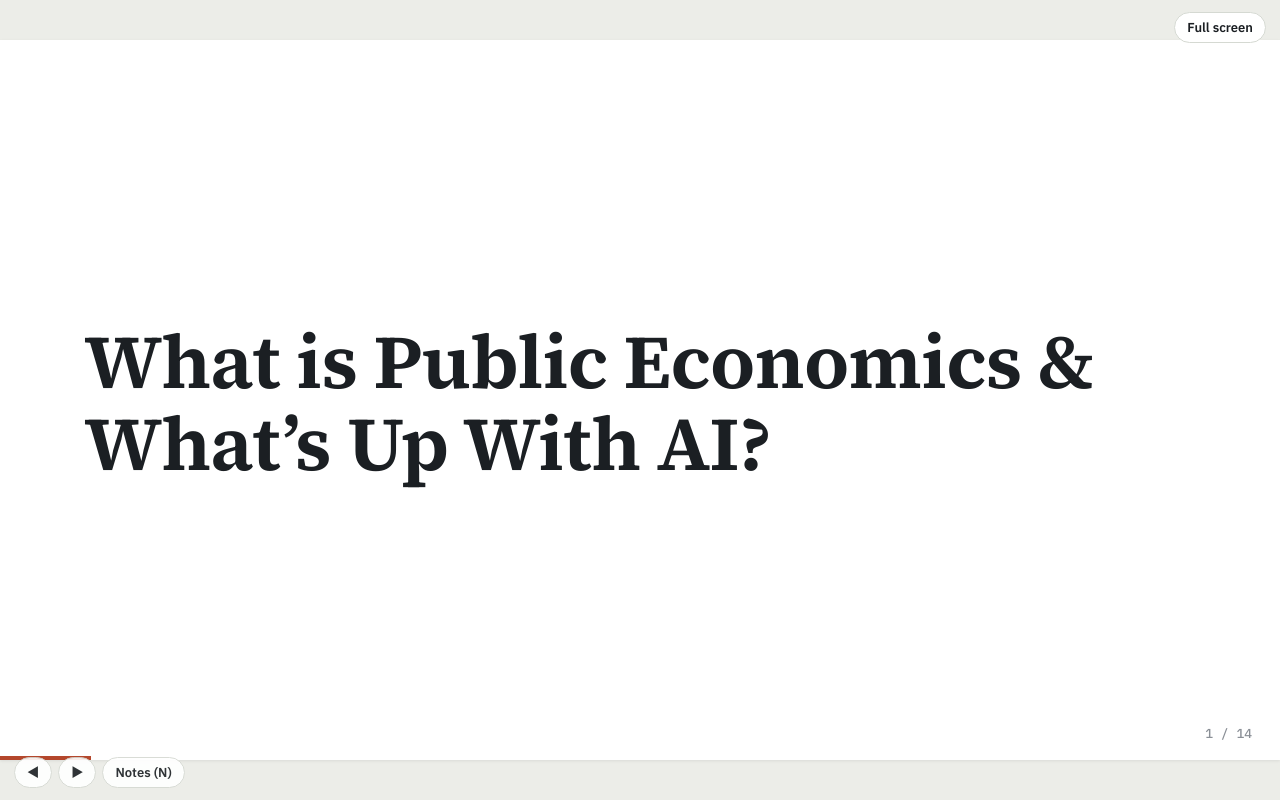
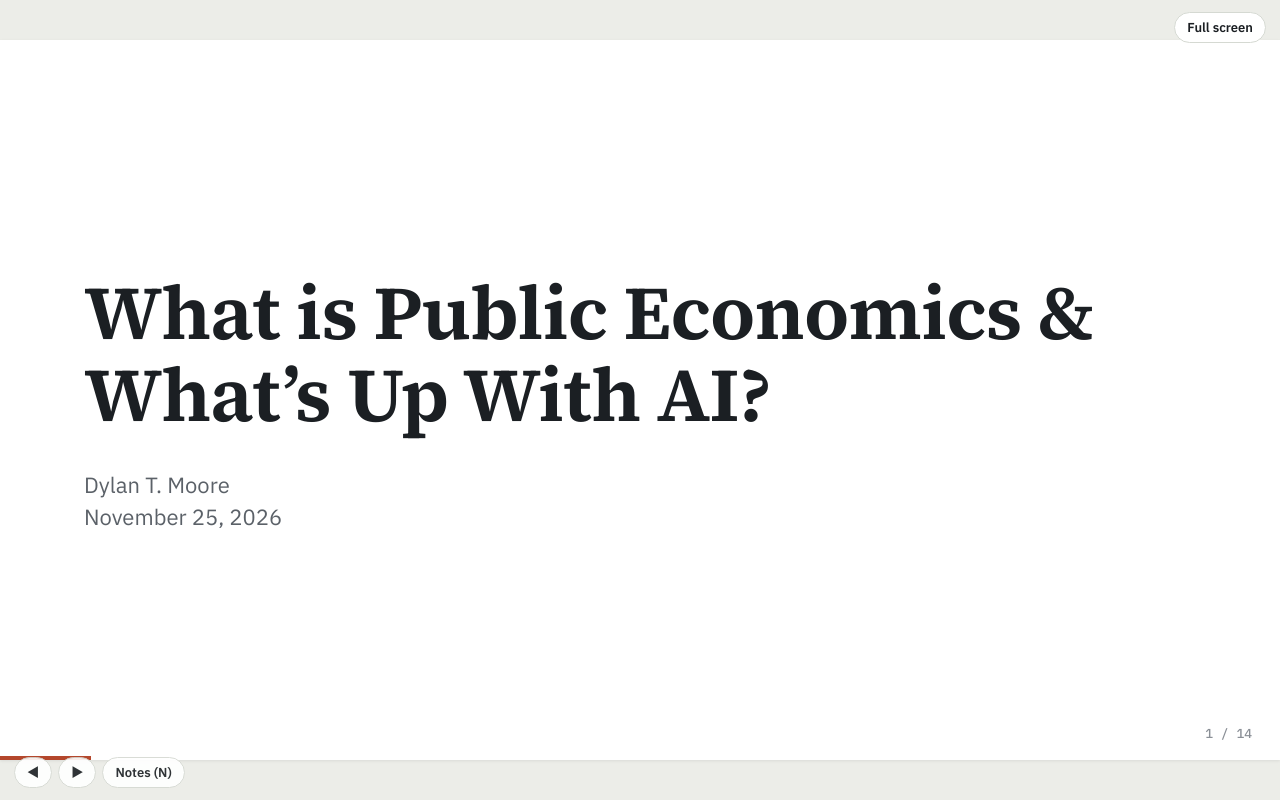
Before and after one commit to dylantmoore/website, a plain HTML site: page mea/index.html in a window 1280 px wide. Drawn offline with nearby package versions, Linux system fonts and the light colour scheme.

Commit message:
MEA slides: name and date on title slide
Co-Authored-By: Claude Opus 5.5 <noreply@anthropic.com>

```diff
--- a/mea/index.html
+++ b/mea/index.html
@@ -118,6 +118,7 @@ mark{background:#FBE7A6;color:inherit;padding:0 3px;border-radius:3px;transition
 <section class="slide on title-slide">
   <div class="center">
     <h1>What is Public Economics &amp; What’s Up With AI?</h1>
+    <p class="sm title-credit">Dylan T. Moore<br>November 25, 2026</p>
   </div>
 </section>
 <!-- WHY PUBLIC FINANCE -->
```
